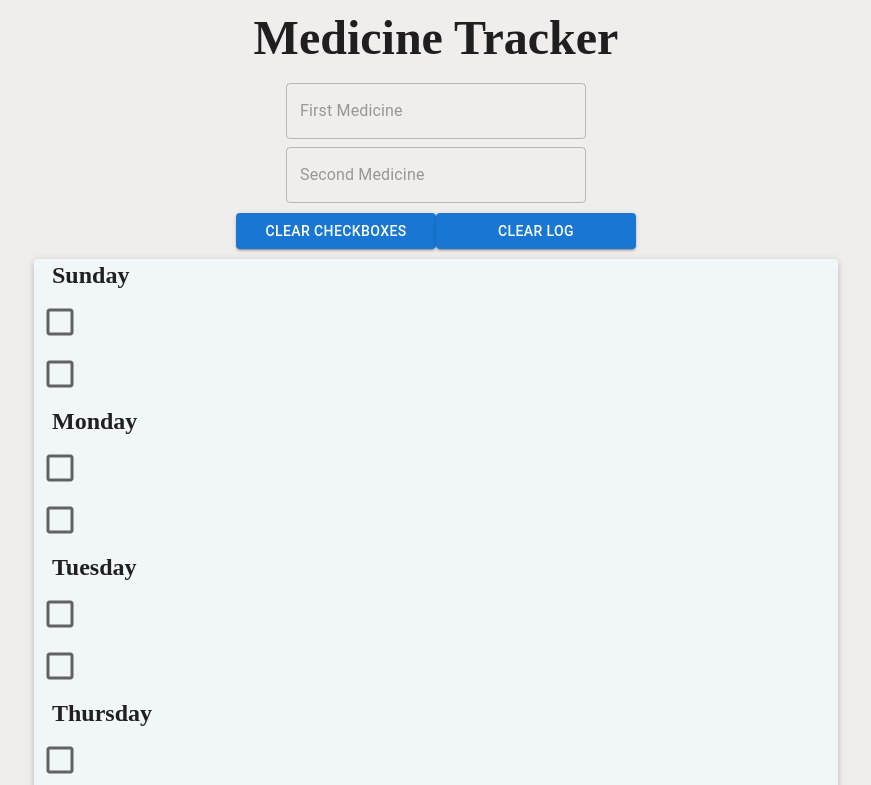
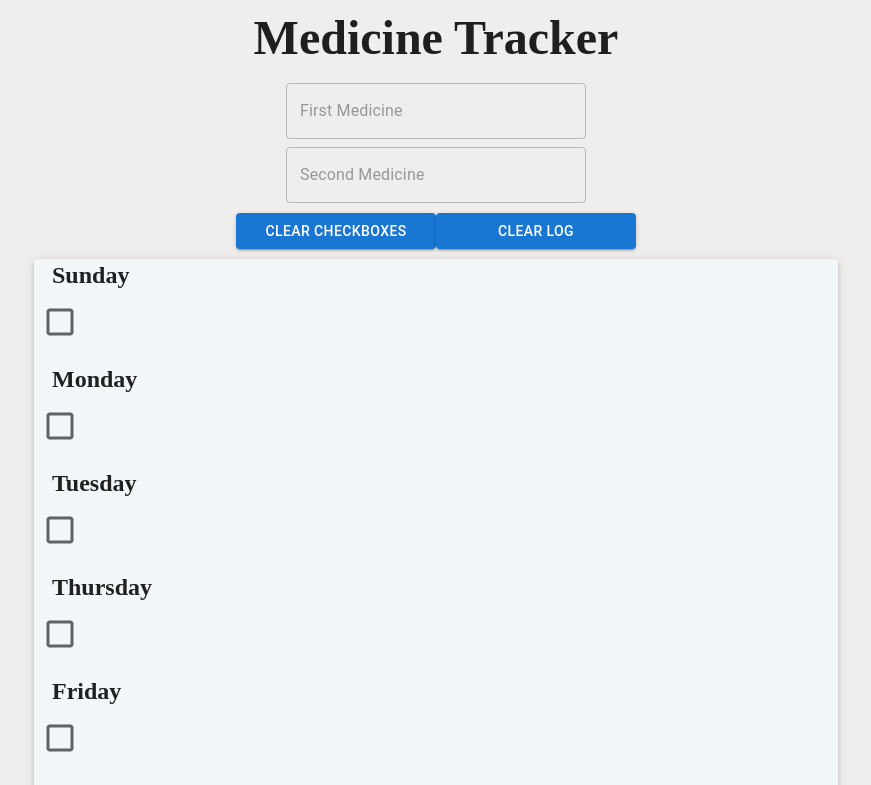
Before and after one commit to tylerpgen/medicine-tracker, a React (Create React App) app: page / in a window 1280 px wide. Shown: the top 785 px of the page, without its empty margins (204-1075 px from the left). Built offline with nearby package versions, Linux system fonts and the light colour scheme; a web font is replaced by a local one.

Commit message:
added conditional rendering for 2nd medicine

```diff
--- a/src/components/MedicineTracker.jsx
+++ b/src/components/MedicineTracker.jsx
@@ -150,6 +150,7 @@ const MedicineTracker = () => {
                     </Typography>
                   />
                 </Box>
+                {secondMedicineName && (
                   <Box>
                     <FormControlLabel
                       control={
@@ -166,6 +167,7 @@ const MedicineTracker = () => {
                       }
                     />
                   </Box>
+                )}
               </Grid>
             </Box>
           ))}
```
Lines whose indentation alone changed are shown as unchanged.
